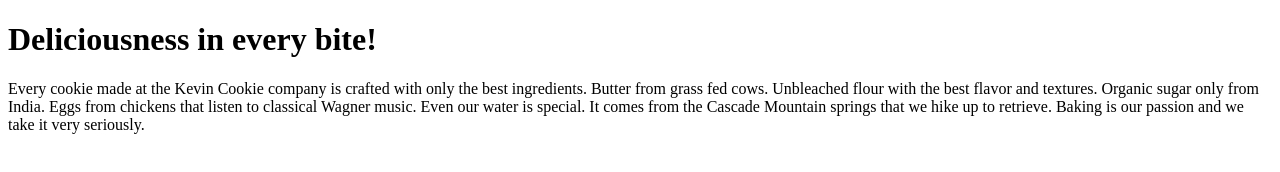
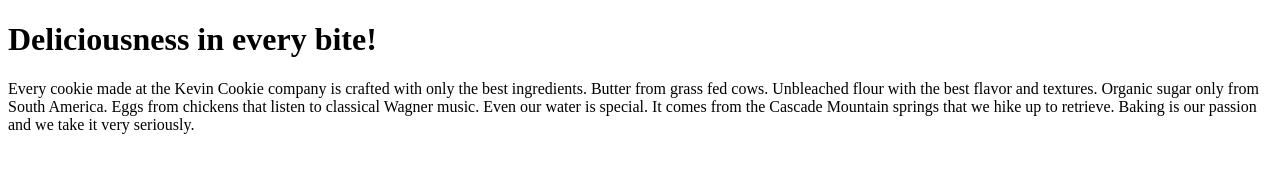
Before and after one commit to BoldNick/TestGitHub, a plain HTML site: page index.htm in a window 1280 px wide. Drawn offline with Linux system fonts and the light colour scheme.

Commit message:
Update index.htm
Text modified to indicate that the sugar comes from South America

```diff
--- a/index.htm
+++ b/index.htm
@@ -3,7 +3,7 @@
 <body>
 
 <h1>Deliciousness in every bite!</h1>
-<p>Every cookie made at the Kevin Cookie company is crafted with only the best ingredients. Butter from grass fed cows. Unbleached flour with the best flavor and textures. Organic sugar only from India. Eggs from chickens that listen to classical Wagner music. Even our water is special. It comes from the Cascade Mountain springs that we hike up to retrieve. Baking is our passion and we take it very seriously.</p>
+<p>Every cookie made at the Kevin Cookie company is crafted with only the best ingredients. Butter from grass fed cows. Unbleached flour with the best flavor and textures. Organic sugar only from South America. Eggs from chickens that listen to classical Wagner music. Even our water is special. It comes from the Cascade Mountain springs that we hike up to retrieve. Baking is our passion and we take it very seriously.</p>
 
 
 </body>
```
